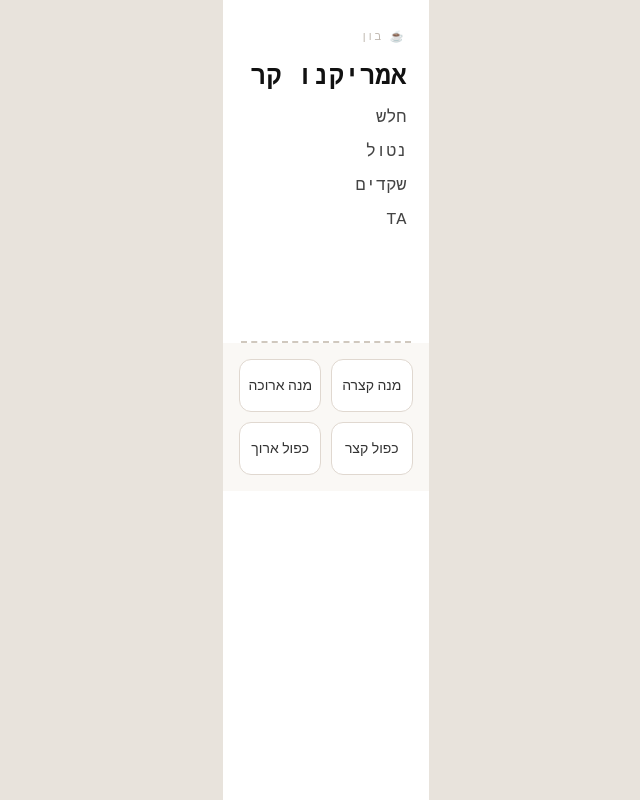
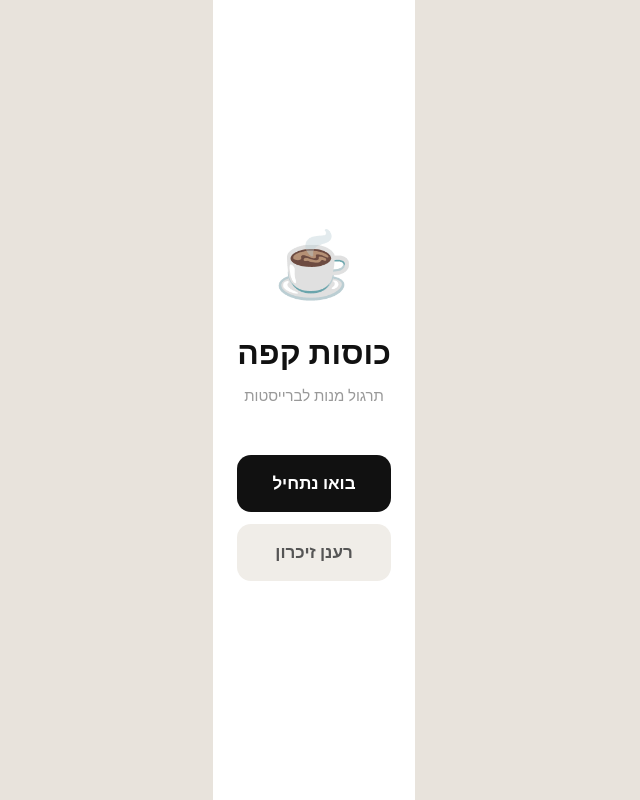
Before and after one commit to avishagcohen5-ctrl/coffee-quiz, a React (Vite) app: page / in a window 1280 px wide. Shown: the whole page, without its empty margins (390-1030 px from the left). Built offline with nearby package versions, Linux system fonts and the light colour scheme.

Commit message:
feat: add home screen and memory refresh screen

```diff
--- a/src/App.jsx
+++ b/src/App.jsx
@@ -1,10 +1,13 @@
 import { useState } from 'react'
+import HomeScreen from './components/HomeScreen.jsx'
+import RefreshScreen from './components/RefreshScreen.jsx'
 import Bon from './components/Bon.jsx'
 import AnswerButtons from './components/AnswerButtons.jsx'
 import { generateOrder } from './utils/generateOrder.js'
 import { getCorrectPortion } from './utils/getCorrectPortion.js'
 
 export default function App() {
+  const [screen, setScreen] = useState('home') // 'home' | 'refresh' | 'quiz'
   const [order, setOrder] = useState(() => generateOrder())
   const [answered, setAnswered] = useState(null)
 
@@ -16,6 +19,28 @@ export default function App() {
       setOrder(generateOrder())
       setAnswered(null)
     }, 1500)
+  }
+
+  if (screen === 'home') {
+    return (
+      <div className="app">
+        <HomeScreen
+          onStart={() => setScreen('quiz')}
+          onRefresh={() => setScreen('refresh')}
+        />
+      </div>
+    )
+  }
+
+  if (screen === 'refresh') {
+    return (
+      <div className="app">
+        <RefreshScreen
+          onStart={() => setScreen('quiz')}
+          onBack={() => setScreen('home')}
+        />
+      </div>
+    )
   }
 
   return (
--- /dev/null
+++ b/src/components/HomeScreen.jsx
@@ -0,0 +1,19 @@
+export default function HomeScreen({ onStart, onRefresh }) {
+  return (
+    <div className="home">
+      <div className="home-hero">
+        <div className="home-icon">☕</div>
+        <h1 className="home-title">כוסות קפה</h1>
+        <p className="home-subtitle">תרגול מנות לברייסטות</p>
+      </div>
+      <div className="home-actions">
+        <button className="home-btn home-btn--primary" onClick={onStart}>
+          בואו נתחיל
+        </button>
+        <button className="home-btn home-btn--secondary" onClick={onRefresh}>
+          רענן זיכרון
+        </button>
+      </div>
+    </div>
+  )
+}
--- /dev/null
+++ b/src/components/RefreshScreen.jsx
@@ -0,0 +1,36 @@
+const SCALE = [
+  { portion: 'מנה קצרה',  note: 'הכי חלש', strength: 1 },
+  { portion: 'מנה ארוכה', note: '',          strength: 2 },
+  { portion: 'כפול קצר',  note: '',          strength: 3 },
+  { portion: 'כפול ארוך', note: 'הכי חזק',  strength: 4 },
+]
+
+export default function RefreshScreen({ onStart, onBack }) {
+  return (
+    <div className="refresh">
+      <button className="refresh-back" onClick={onBack}>→ חזרה</button>
+      <h2 className="refresh-title">רענון זיכרון</h2>
+      <p className="refresh-subtitle">סקאלת החוזק</p>
+
+      <div className="refresh-scale">
+        {SCALE.map(({ portion, note, strength }) => (
+          <div key={portion} className="scale-row">
+            <div className="scale-bars">
+              {Array.from({ length: strength }).map((_, i) => (
+                <div key={i} className="scale-bar" />
+              ))}
+            </div>
+            <div className="scale-text">
+              <span className="scale-portion">{portion}</span>
+              {note && <span className="scale-note">{note}</span>}
+            </div>
+          </div>
+        ))}
+      </div>
+
+      <button className="home-btn home-btn--primary refresh-cta" onClick={onStart}>
+        בואו נתחיל ✓
+      </button>
+    </div>
+  )
+}
--- a/src/index.css
+++ b/src/index.css
@@ -24,6 +24,155 @@ body {
   background: #fff;
   display: flex;
   flex-direction: column;
+}
+
+/* ── Home Screen ── */
+
+.home {
+  display: flex;
+  flex-direction: column;
+  align-items: center;
+  justify-content: center;
+  min-height: 100dvh;
+  padding: 40px 24px;
+  gap: 48px;
+}
+
+.home-hero {
+  text-align: center;
+}
+
+.home-icon {
+  font-size: 64px;
+  margin-bottom: 16px;
+}
+
+.home-title {
+  font-size: 32px;
+  font-weight: 900;
+  color: #111;
+  margin-bottom: 8px;
+}
+
+.home-subtitle {
+  font-size: 15px;
+  color: #999;
+}
+
+.home-actions {
+  display: flex;
+  flex-direction: column;
+  gap: 12px;
+  width: 100%;
+  max-width: 280px;
+}
+
+.home-btn {
+  width: 100%;
+  padding: 16px;
+  border-radius: 14px;
+  font-size: 17px;
+  font-family: 'Heebo', sans-serif;
+  font-weight: 700;
+  cursor: pointer;
+  border: none;
+  transition: opacity 0.15s, transform 0.1s;
+}
+
+.home-btn:active { transform: scale(0.97); }
+
+.home-btn--primary {
+  background: #111;
+  color: #fff;
+}
+
+.home-btn--secondary {
+  background: #f0ede8;
+  color: #555;
+}
+
+/* ── Refresh Screen ── */
+
+.refresh {
+  padding: 24px 22px 32px;
+  min-height: 100dvh;
+  display: flex;
+  flex-direction: column;
+}
+
+.refresh-back {
+  background: none;
+  border: none;
+  color: #aaa;
+  font-size: 14px;
+  font-family: 'Heebo', sans-serif;
+  cursor: pointer;
+  text-align: right;
+  padding: 0;
+  margin-bottom: 28px;
+  direction: rtl;
+}
+
+.refresh-title {
+  font-size: 24px;
+  font-weight: 900;
+  color: #111;
+  margin-bottom: 4px;
+}
+
+.refresh-subtitle {
+  font-size: 13px;
+  color: #bbb;
+  margin-bottom: 32px;
+}
+
+.refresh-scale {
+  display: flex;
+  flex-direction: column;
+  gap: 20px;
+  flex: 1;
+}
+
+.scale-row {
+  display: flex;
+  align-items: center;
+  gap: 14px;
+  direction: rtl;
+}
+
+.scale-bars {
+  display: flex;
+  gap: 4px;
+  flex-shrink: 0;
+}
+
+.scale-bar {
+  width: 8px;
+  height: 28px;
+  background: #111;
+  border-radius: 3px;
+}
+
+.scale-text {
+  display: flex;
+  flex-direction: column;
+}
+
+.scale-portion {
+  font-family: 'Courier New', monospace;
+  font-size: 18px;
+  font-weight: 700;
+  color: #111;
+}
+
+.scale-note {
+  font-size: 12px;
+  color: #aaa;
+  margin-top: 1px;
+}
+
+.refresh-cta {
+  margin-top: 36px;
 }
 
 /* ── Bon ── */
```
